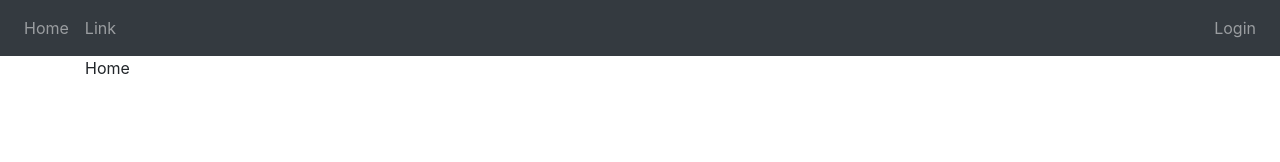
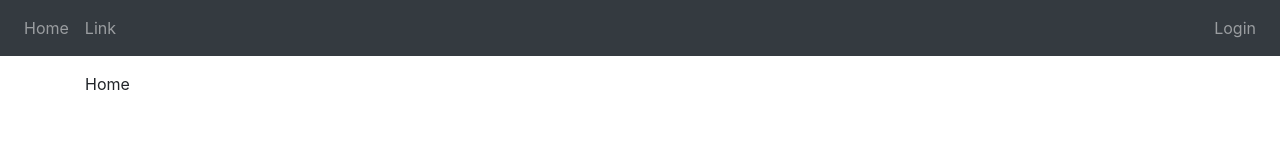
Before and after one commit to endiny/endiny.me, a React (Create React App) app: page / in a window 1280 px wide. Shown: the top 162 px of the page. Built offline with nearby package versions, Linux system fonts and the light colour scheme.

Commit message:
fis padding

```diff
--- a/src/App.css
+++ b/src/App.css
@@ -1,4 +1,4 @@
 .route-wrapper {
-    padding-left: 1rem;
-    padding-right: 1rem;
+    padding-top: 1rem;
+    padding-bottom: 1rem;
 }
```
